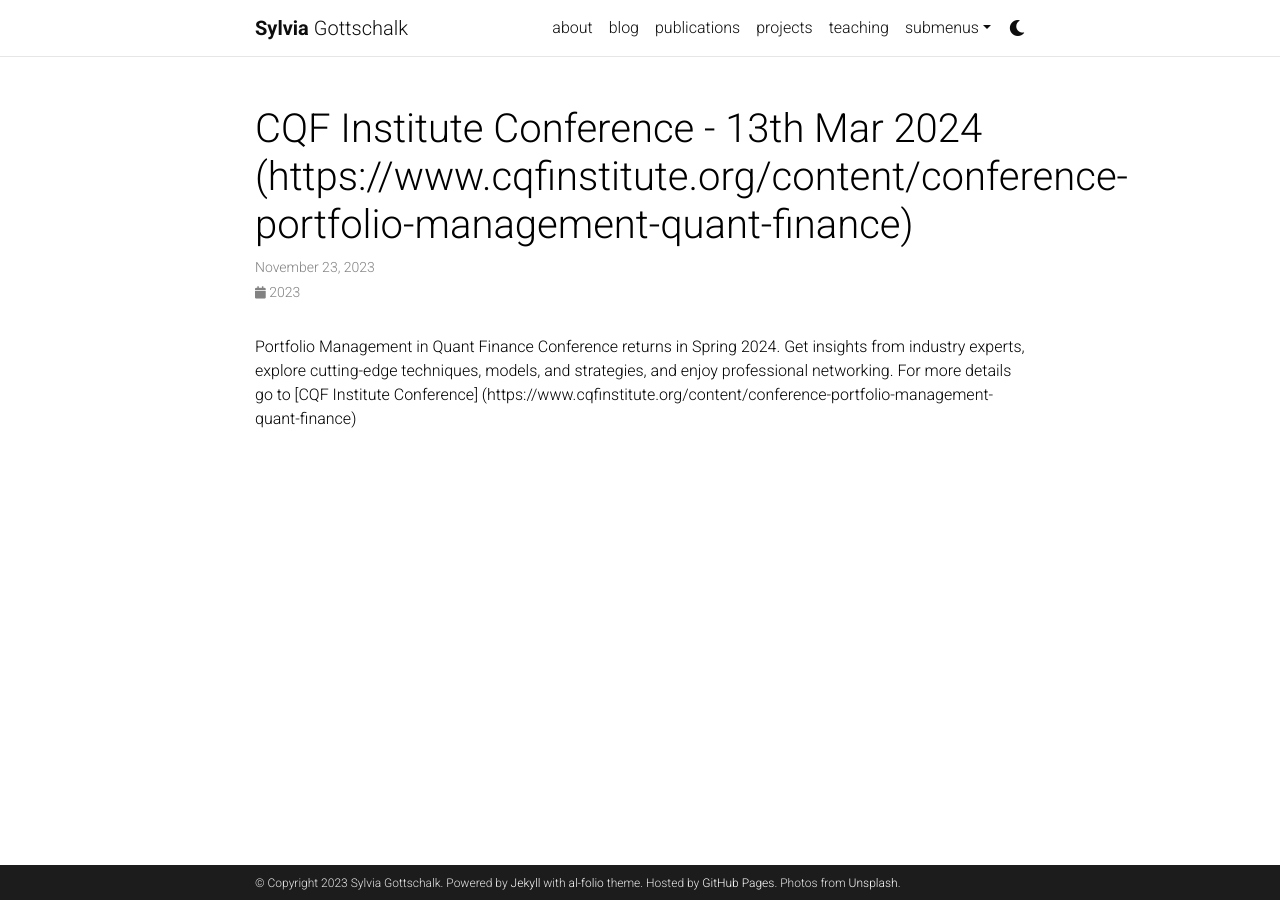
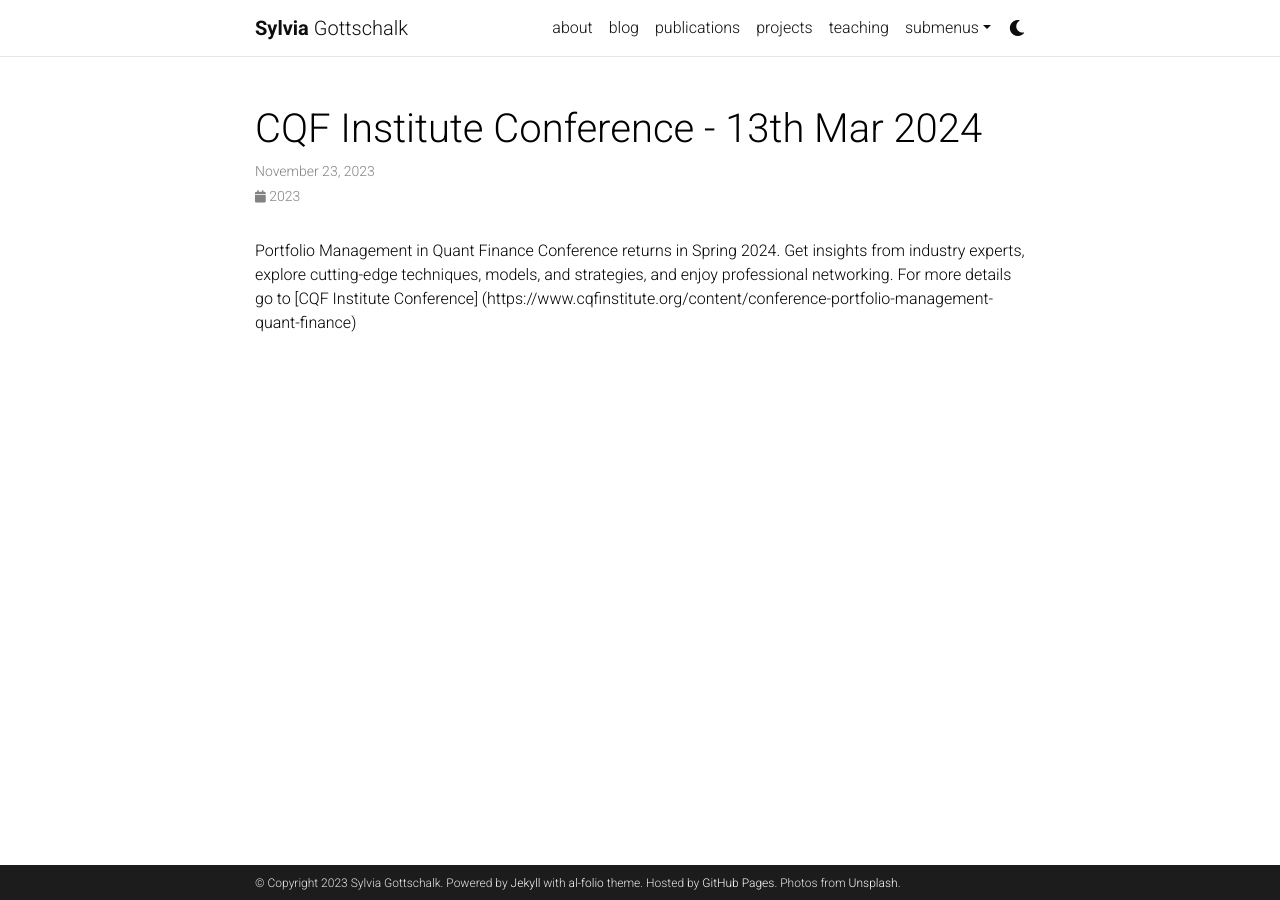
Before and after one commit to sdgottschalk/sgottschalk.io, a Jekyll site: the page built from _news/announcement_2.md, in a window 1280 px wide. Built offline with Jekyll 4.4.1, drawn with Linux system fonts in a browser that asks for light colours; full-size pictures stand in for the smaller copies a plugin makes; comment, search, counter and statistics services are not loaded; a style sheet for code colours, icons or effects is not loaded; some of the changed lines change nothing that is shown.

Commit message:
Update announcement_2.md

```diff
--- a/_news/announcement_2.md
+++ b/_news/announcement_2.md
@@ -1,6 +1,6 @@
 ---
 layout: post
-title: CQF Institute Conference - 13th Mar 2024 (https://www.cqfinstitute.org/content/conference-portfolio-management-quant-finance)
+title: CQF Institute Conference - 13th Mar 2024
 date: 2023-11-23 16:11:00-0400
 inline: false
 related_posts: false
```
